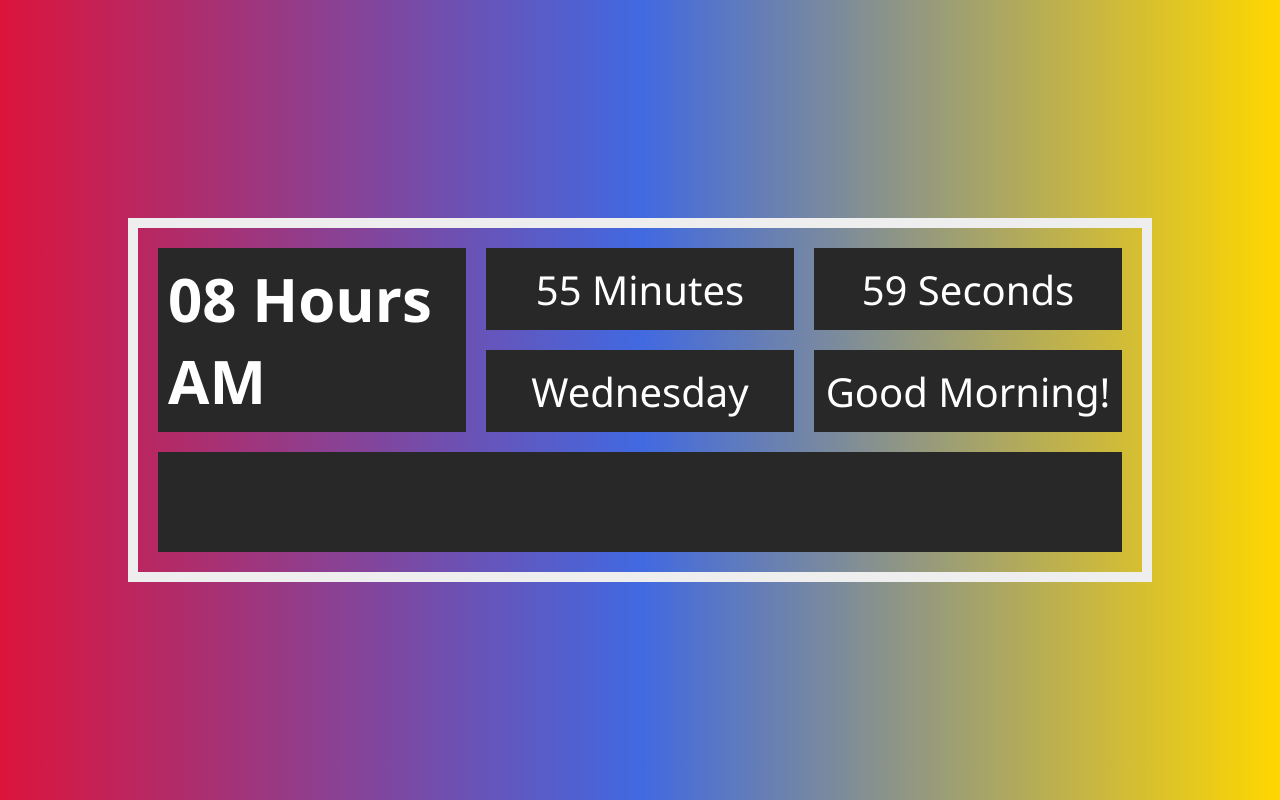
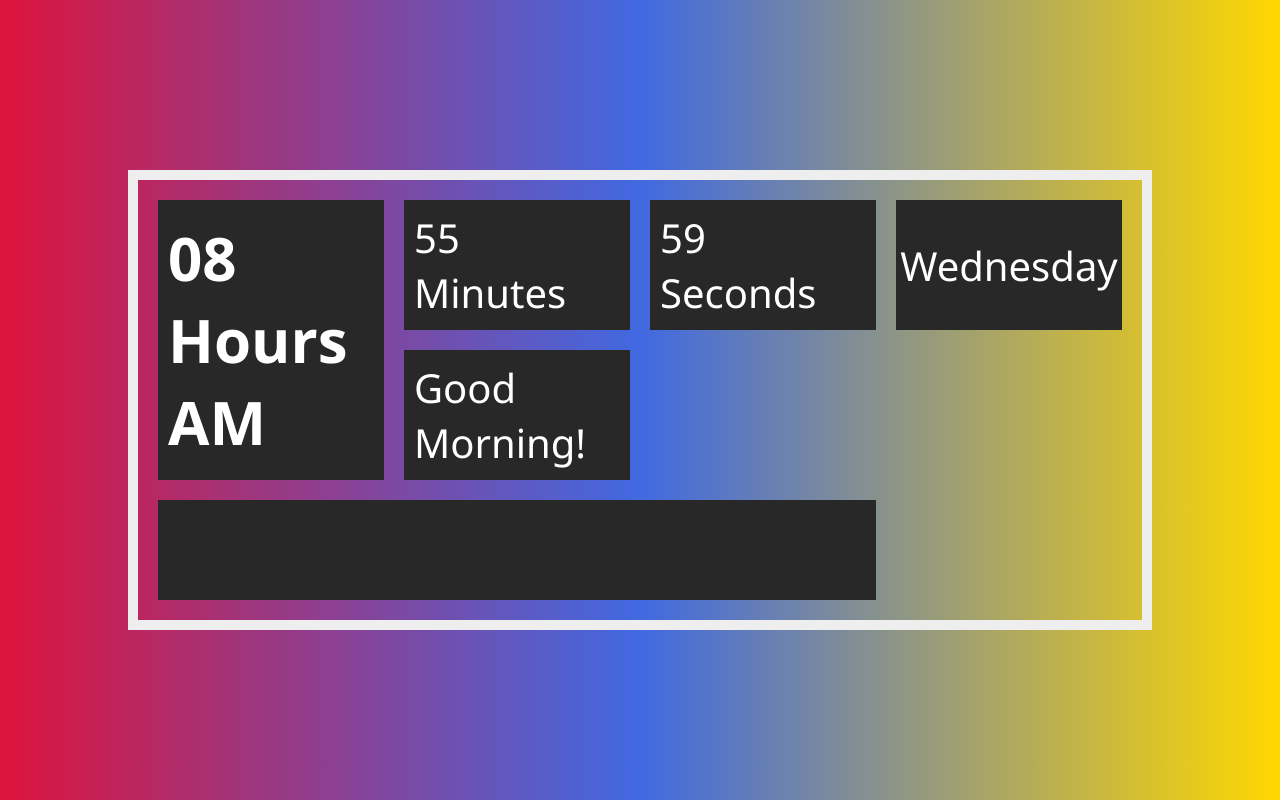
Before and after one commit to ashishsharma-dev/digital_watch, a plain HTML site: page index.html in a window 1280 px wide. Drawn offline with Linux system fonts and the light colour scheme.

Commit message:
Update style.css

```diff
--- a/style.css
+++ b/style.css
@@ -14,7 +14,7 @@ body{font-family: 'Segoe UI', Tahoma, Geneva, Verdana, sans-serif;}
     display: grid;
     width: 80%;
 
-    grid-template-columns: repeat(3, 1fr);
+    grid-template-columns: repeat(auto-fit, minmax(200px, 1fr));
     grid-gap: 20px;
     color: #fff;
     font-size: 40px;
```
